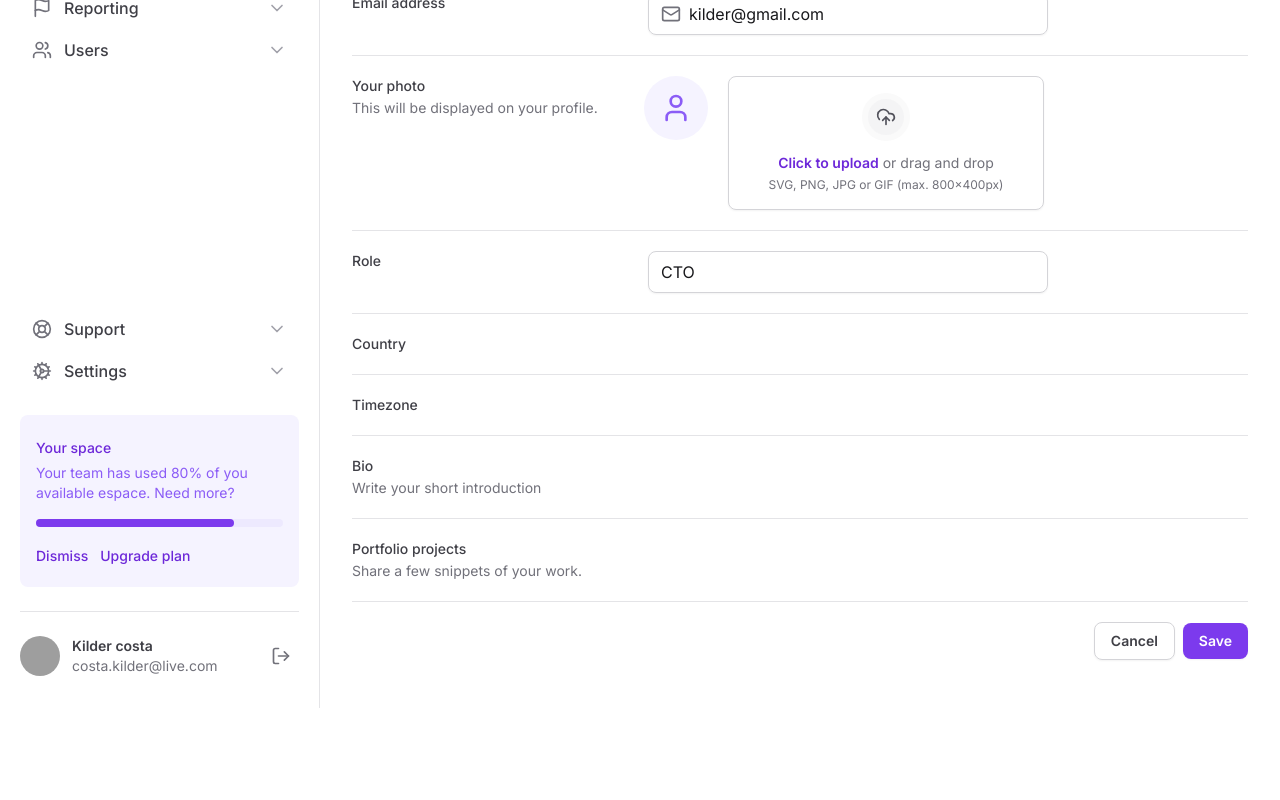
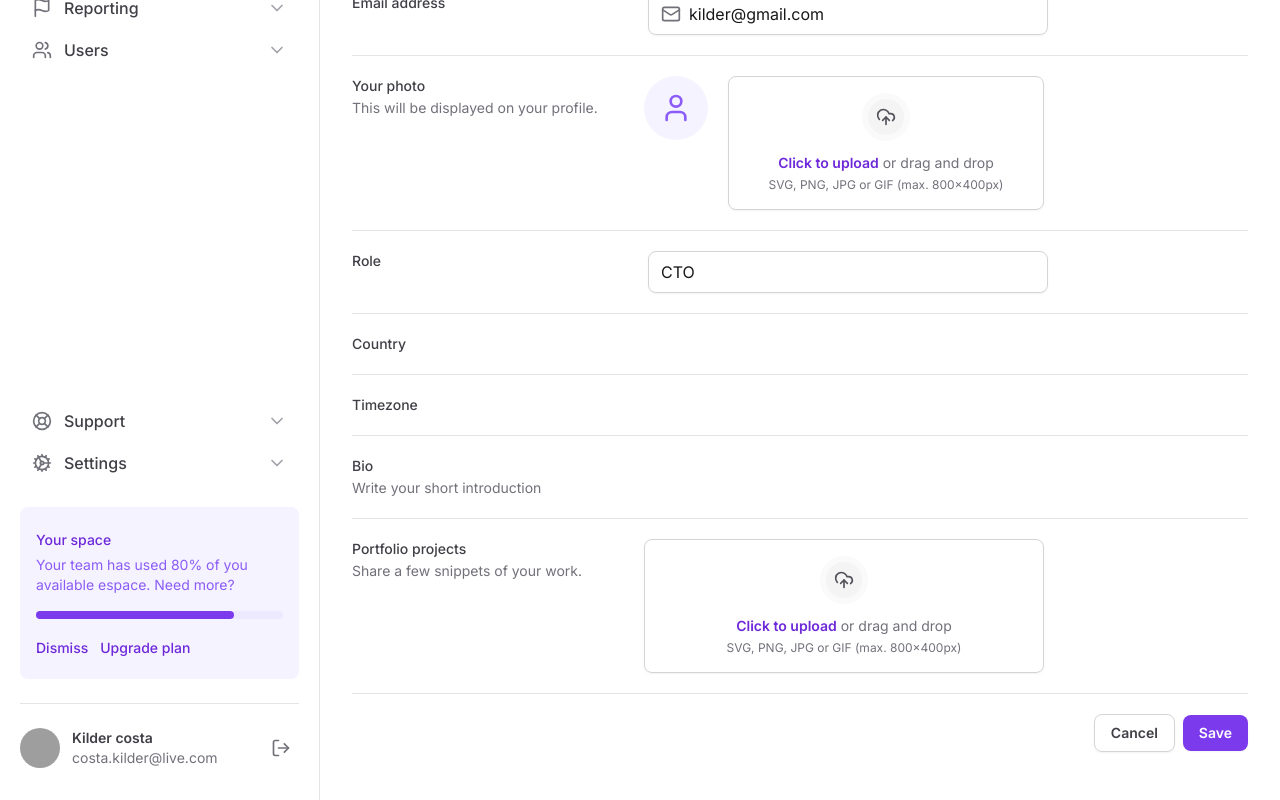
Before and after one commit to killer-cf/tailwind-avanced-next, a Next.js app: page / in a window 1280 px wide. Shown: the part 340-1140 px from the top of the page. Before the commit the page ends 1048 px from the top, so only its background shows below. Built offline with nearby package versions, Linux system fonts and the light colour scheme; grey boxes are pictures that could not be loaded.

Commit message:
feat select files

```diff
--- a/src/app/page.tsx
+++ b/src/app/page.tsx
@@ -139,7 +139,10 @@ export default function Home() {
                 Share a few snippets of your work.
               </span>
             </label>
-            <div></div>
+            <FileInput.Root className="gap-5">
+              <FileInput.Trigger />
+              <FileInput.Control multiple />
+            </FileInput.Root>
           </div>
 
           <div className="flex items-center justify-end gap-2 pt-5">
--- a/src/components/Form/FileInput/Control.tsx
+++ b/src/components/Form/FileInput/Control.tsx
@@ -1,7 +1,29 @@
-import { ComponentProps } from 'react'
+'use client'
+
+import { ChangeEvent, ComponentProps } from 'react'
+import { useFileInput } from './Root'
 
 type ControlProps = ComponentProps<'input'>
 
 export function Control(props: ControlProps) {
-  return <input type="file" className="sr-only" id="photo" {...props} />
+  const { id, onFilesSelected } = useFileInput()
+
+  function handleFilesSelected(event: ChangeEvent<HTMLInputElement>) {
+    if (!event.target.files?.length) {
+      return
+    }
+
+    const files = Array.from(event.target.files)
+
+    onFilesSelected(files)
+  }
+  return (
+    <input
+      type="file"
+      className="sr-only"
+      id={id}
+      onChange={handleFilesSelected}
+      {...props}
+    />
+  )
 }
--- a/src/components/Form/FileInput/ImagePreview.tsx
+++ b/src/components/Form/FileInput/ImagePreview.tsx
@@ -1,9 +1,33 @@
+'use client'
+
 import { User } from 'lucide-react'
+import { useFileInput } from './Root'
+import { useMemo } from 'react'
 
 export function ImagePreview() {
-  return (
-    <div className="flex h-16 w-16 items-center justify-center rounded-full bg-violet-50">
-      <User className="h-8 w-8 text-violet-500" />
-    </div>
-  )
+  const { files } = useFileInput()
+
+  const previewUrl = useMemo(() => {
+    if (files.length === 0) {
+      return null
+    }
+
+    return URL.createObjectURL(files[0])
+  }, [files])
+
+  if (previewUrl === null) {
+    return (
+      <div className="flex h-16 w-16 items-center justify-center rounded-full bg-violet-50">
+        <User className="h-8 w-8 text-violet-500" />
+      </div>
+    )
+  } else {
+    return (
+      <img
+        src={previewUrl}
+        alt=""
+        className="h-16 w-16 rounded-full object-cover"
+      />
+    )
+  }
 }
--- a/src/components/Form/FileInput/Root.tsx
+++ b/src/components/Form/FileInput/Root.tsx
@@ -1,7 +1,32 @@
-import { ComponentProps } from 'react'
+'use client'
+
+import {
+  ComponentProps,
+  createContext,
+  useContext,
+  useId,
+  useState,
+} from 'react'
 
 type RootProps = ComponentProps<'div'>
 
+type FileInputContextType = {
+  id: string
+  files: File[]
+  onFilesSelected: (files: File[]) => void
+}
+
+const FileInputContext = createContext({} as FileInputContextType)
+
 export function Root(props: RootProps) {
-  return <div {...props} />
+  const id = useId()
+  const [files, setFiles] = useState<File[]>([])
+
+  return (
+    <FileInputContext.Provider value={{ id, files, onFilesSelected: setFiles }}>
+      <div {...props} />
+    </FileInputContext.Provider>
+  )
 }
+
+export const useFileInput = () => useContext(FileInputContext)
--- a/src/components/Form/FileInput/Trigger.tsx
+++ b/src/components/Form/FileInput/Trigger.tsx
@@ -1,9 +1,14 @@
+'use client'
+
 import { UploadCloud } from 'lucide-react'
+import { useFileInput } from './Root'
 
 export function Trigger() {
+  const { id } = useFileInput()
+
   return (
     <label
-      htmlFor="photo"
+      htmlFor={id}
       className="hover:bg-violet-25 group flex flex-1 cursor-pointer flex-col items-center gap-3 rounded-lg border border-zinc-300 px-4 py-4 text-center text-zinc-500 shadow-sm hover:border-violet-200 hover:text-violet-500"
     >
       <div className="border-6 rounded-full border-zinc-50 bg-zinc-100 p-2 group-hover:border-violet-50 group-hover:bg-violet-100">
```
